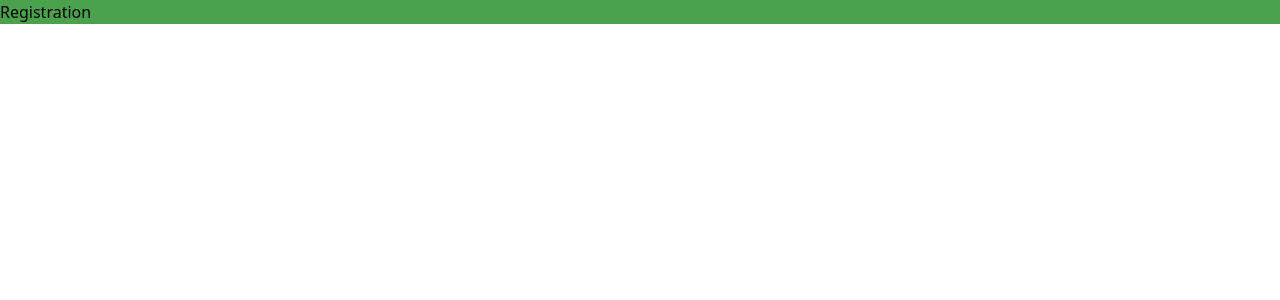
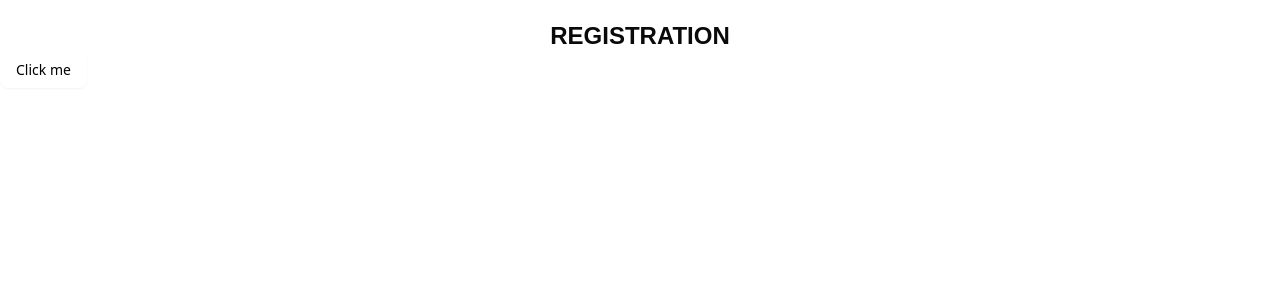
Before and after one commit to Dev-SK01/agri-lynx, a React (Vite) app in the folder agri-lynx/: page / in a window 1280 px wide. Shown: the top 300 px of the page. Built offline with nearby package versions, Linux system fonts and the light colour scheme; a web font is replaced by a local one.

Commit message:
shadcn configured

```diff
--- a/agri-lynx/src/App.jsx
+++ b/agri-lynx/src/App.jsx
@@ -1,11 +1,13 @@
-import { useState } from 'react'
-import LocalMarketOwnerRegistration from './owners/LocalMarketOwnerRegistration'
+import React from 'react';
+import FarmerRegistration from './farmers/FarmerRegistration';
+
+
 function App() {
 
 
   return (
     <>
-    <LocalMarketOwnerRegistration />
+    <FarmerRegistration />
     </>
   )
 }
--- /dev/null
+++ b/agri-lynx/src/components/ui/button.jsx
@@ -0,0 +1,55 @@
+import * as React from "react"
+import { Slot } from "@radix-ui/react-slot"
+import { cva } from "class-variance-authority";
+
+import { cn } from "@/lib/utils"
+
+const buttonVariants = cva(
+  "inline-flex items-center justify-center gap-2 whitespace-nowrap rounded-md text-sm font-medium transition-all disabled:pointer-events-none disabled:opacity-50 [&_svg]:pointer-events-none [&_svg:not([class*='size-'])]:size-4 shrink-0 [&_svg]:shrink-0 outline-none focus-visible:border-ring focus-visible:ring-ring/50 focus-visible:ring-[3px] aria-invalid:ring-destructive/20 dark:aria-invalid:ring-destructive/40 aria-invalid:border-destructive",
+  {
+    variants: {
+      variant: {
+        default:
+          "bg-primary text-primary-foreground shadow-xs hover:bg-primary/90",
+        destructive:
+          "bg-destructive text-white shadow-xs hover:bg-destructive/90 focus-visible:ring-destructive/20 dark:focus-visible:ring-destructive/40 dark:bg-destructive/60",
+        outline:
+          "border bg-background shadow-xs hover:bg-accent hover:text-accent-foreground dark:bg-input/30 dark:border-input dark:hover:bg-input/50",
+        secondary:
+          "bg-secondary text-secondary-foreground shadow-xs hover:bg-secondary/80",
+        ghost:
+          "hover:bg-accent hover:text-accent-foreground dark:hover:bg-accent/50",
+        link: "text-primary underline-offset-4 hover:underline",
+      },
+      size: {
+        default: "h-9 px-4 py-2 has-[>svg]:px-3",
+        sm: "h-8 rounded-md gap-1.5 px-3 has-[>svg]:px-2.5",
+        lg: "h-10 rounded-md px-6 has-[>svg]:px-4",
+        icon: "size-9",
+      },
+    },
+    defaultVariants: {
+      variant: "default",
+      size: "default",
+    },
+  }
+)
+
+function Button({
+  className,
+  variant,
+  size,
+  asChild = false,
+  ...props
+}) {
+  const Comp = asChild ? Slot : "button"
+
+  return (
+    <Comp
+      data-slot="button"
+      className={cn(buttonVariants({ variant, size, className }))}
+      {...props} />
+  );
+}
+
+export { Button, buttonVariants }
--- /dev/null
+++ b/agri-lynx/src/farmers/FarmerRegistration.jsx
@@ -0,0 +1,12 @@
+import React from 'react'
+import PersonalData from './components/PersonalData'
+
+const FarmerRegistration = () => {
+  return (
+    <>
+    <PersonalData />
+    </>
+  )
+}
+
+export default FarmerRegistration
--- /dev/null
+++ b/agri-lynx/src/farmers/components/PersonalData.jsx
@@ -0,0 +1,17 @@
+import React from "react";
+import { Button } from "@/components/ui/button"
+
+const PersonalData = () => {
+  return (
+    <div className="">
+      <header>
+        <h1 className="font-inknut text-center text-2xl mt-5 font-bold">
+          REGISTRATION
+        </h1>
+      </header>
+      <Button className="text-black">Click me</Button>
+    </div>
+  );
+};
+
+export default PersonalData;
--- a/agri-lynx/src/index.css
+++ b/agri-lynx/src/index.css
@@ -1,4 +1,8 @@
 /* Google Fonts */
+
+@plugin "tailwindcss-animate";
+
+@custom-variant dark (&:is(.dark *));
 @import url('https://fonts.googleapis.com/css2?family=Inknut+Antiqua:wght@300;400;500;600;700;800;900&family=Inter:ital,opsz,wght@0,14..32,100..900;1,14..32,100..900&display=swap');
 
 /* Tailwindcss */
@@ -10,9 +14,120 @@
     --secondary: #4CA14D;
     --teritary: #ECEEED;
     --green: #E6F3ED;
+    --radius: 0.625rem;
+    --background: oklch(1 0 0);
+    --foreground: oklch(0.145 0 0);
+    --card: oklch(1 0 0);
+    --card-foreground: oklch(0.145 0 0);
+    --popover: oklch(1 0 0);
+    --popover-foreground: oklch(0.145 0 0);
+    --primary-foreground: oklch(0.985 0 0);
+    --secondary-foreground: oklch(0.205 0 0);
+    --muted: oklch(0.97 0 0);
+    --muted-foreground: oklch(0.556 0 0);
+    --accent: oklch(0.97 0 0);
+    --accent-foreground: oklch(0.205 0 0);
+    --destructive: oklch(0.577 0.245 27.325);
+    --border: oklch(0.922 0 0);
+    --input: oklch(0.922 0 0);
+    --ring: oklch(0.708 0 0);
+    --chart-1: oklch(0.646 0.222 41.116);
+    --chart-2: oklch(0.6 0.118 184.704);
+    --chart-3: oklch(0.398 0.07 227.392);
+    --chart-4: oklch(0.828 0.189 84.429);
+    --chart-5: oklch(0.769 0.188 70.08);
+    --sidebar: oklch(0.985 0 0);
+    --sidebar-foreground: oklch(0.145 0 0);
+    --sidebar-primary: oklch(0.205 0 0);
+    --sidebar-primary-foreground: oklch(0.985 0 0);
+    --sidebar-accent: oklch(0.97 0 0);
+    --sidebar-accent-foreground: oklch(0.205 0 0);
+    --sidebar-border: oklch(0.922 0 0);
+    --sidebar-ring: oklch(0.708 0 0);
 }
 @theme {
     /* custom fonts */
     --font-inknut: "Inknut Antiqua", sans-serif;
     --font-inter: "Inter", sans-serif ;
 }
+
+.dark {
+    --background: oklch(0.145 0 0);
+    --foreground: oklch(0.985 0 0);
+    --card: oklch(0.205 0 0);
+    --card-foreground: oklch(0.985 0 0);
+    --popover: oklch(0.205 0 0);
+    --popover-foreground: oklch(0.985 0 0);
+    --primary: oklch(0.922 0 0);
+    --primary-foreground: oklch(0.205 0 0);
+    --secondary: oklch(0.269 0 0);
+    --secondary-foreground: oklch(0.985 0 0);
+    --muted: oklch(0.269 0 0);
+    --muted-foreground: oklch(0.708 0 0);
+    --accent: oklch(0.269 0 0);
+    --accent-foreground: oklch(0.985 0 0);
+    --destructive: oklch(0.704 0.191 22.216);
+    --border: oklch(1 0 0 / 10%);
+    --input: oklch(1 0 0 / 15%);
+    --ring: oklch(0.556 0 0);
+    --chart-1: oklch(0.488 0.243 264.376);
+    --chart-2: oklch(0.696 0.17 162.48);
+    --chart-3: oklch(0.769 0.188 70.08);
+    --chart-4: oklch(0.627 0.265 303.9);
+    --chart-5: oklch(0.645 0.246 16.439);
+    --sidebar: oklch(0.205 0 0);
+    --sidebar-foreground: oklch(0.985 0 0);
+    --sidebar-primary: oklch(0.488 0.243 264.376);
+    --sidebar-primary-foreground: oklch(0.985 0 0);
+    --sidebar-accent: oklch(0.269 0 0);
+    --sidebar-accent-foreground: oklch(0.985 0 0);
+    --sidebar-border: oklch(1 0 0 / 10%);
+    --sidebar-ring: oklch(0.556 0 0);
+}
+
+@theme inline {
+    --radius-sm: calc(var(--radius) - 4px);
+    --radius-md: calc(var(--radius) - 2px);
+    --radius-lg: var(--radius);
+    --radius-xl: calc(var(--radius) + 4px);
+    --color-background: var(--background);
+    --color-foreground: var(--foreground);
+    --color-card: var(--card);
+    --color-card-foreground: var(--card-foreground);
+    --color-popover: var(--popover);
+    --color-popover-foreground: var(--popover-foreground);
+    --color-primary: var(--primary);
+    --color-primary-foreground: var(--primary-foreground);
+    --color-secondary: var(--secondary);
+    --color-secondary-foreground: var(--secondary-foreground);
+    --color-muted: var(--muted);
+    --color-muted-foreground: var(--muted-foreground);
+    --color-accent: var(--accent);
+    --color-accent-foreground: var(--accent-foreground);
+    --color-destructive: var(--destructive);
+    --color-border: var(--border);
+    --color-input: var(--input);
+    --color-ring: var(--ring);
+    --color-chart-1: var(--chart-1);
+    --color-chart-2: var(--chart-2);
+    --color-chart-3: var(--chart-3);
+    --color-chart-4: var(--chart-4);
+    --color-chart-5: var(--chart-5);
+    --color-sidebar: var(--sidebar);
+    --color-sidebar-foreground: var(--sidebar-foreground);
+    --color-sidebar-primary: var(--sidebar-primary);
+    --color-sidebar-primary-foreground: var(--sidebar-primary-foreground);
+    --color-sidebar-accent: var(--sidebar-accent);
+    --color-sidebar-accent-foreground: var(--sidebar-accent-foreground);
+    --color-sidebar-border: var(--sidebar-border);
+    --color-sidebar-ring: var(--sidebar-ring);
+}
+
+@layer base {
+  * {
+    @apply border-border outline-ring/50;
+    }
+  body {
+    @apply bg-background text-foreground;
+    }
+}
--- /dev/null
+++ b/agri-lynx/src/lib/utils.js
@@ -0,0 +1,6 @@
+import { clsx } from "clsx";
+import { twMerge } from "tailwind-merge"
+
+export function cn(...inputs) {
+  return twMerge(clsx(inputs));
+}
--- a/agri-lynx/vite.config.js
+++ b/agri-lynx/vite.config.js
@@ -1,8 +1,13 @@
-import { defineConfig } from 'vite'
-import react from '@vitejs/plugin-react'
-import tailwindcss from '@tailwindcss/vite'
-
+import { defineConfig } from 'vite';
+import react from '@vitejs/plugin-react';
+import tailwindcss from '@tailwindcss/vite';
+import path from 'path';
 
 export default defineConfig({
   plugins: [react() , tailwindcss()],
+  resolve: {
+    alias: {
+      "@": path.resolve(__dirname, "./src"),
+    },
+  },
 })
```
Also changed, not shown: agri-lynx/jsconfig.json (added, +11 -0 lines), agri-lynx/package.json (+8 -1 lines), agri-lynx/components.json (added), agri-lynx/src/farmers/farmerRegistration.jsx (deleted), 1 other file (tests, documents, lock files or other folders).
